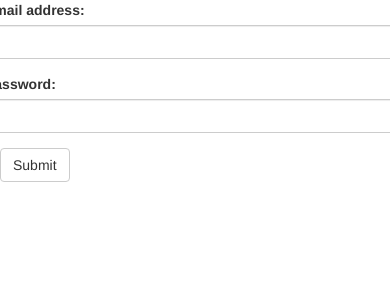
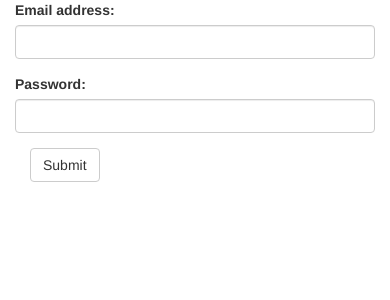
Before and after one commit to crablab/dissertation, a Flask app: page / in a window 390 px wide; the page is wider, and only the part inside the window is pictured. Shown: the top 300 px of that part. Run offline with Flask 2, Linux system fonts and the light colour scheme; some libraries are stand-ins or nearby versions.

Commit message:
Centre login form

```diff
--- a/backend/app/login/templates/login.html
+++ b/backend/app/login/templates/login.html
@@ -3,10 +3,14 @@
 
 {% block content %}
 <form class="form form-horizontal" method="post" role="form">
-    {{ form.hidden_tag() }}
-    {{ wtf.form_errors(form, hiddens="only") }}
-    {{ wtf.form_field(form.email) }}
-    {{ wtf.form_field(form.password) }}
-    {{ wtf.form_field(form.submit) }}
+    <div class="container">
+        <div class="col-md-6 col-md-offset-3">
+            {{ form.hidden_tag() }}
+            {{ wtf.form_errors(form, hiddens="only") }}
+            {{ wtf.form_field(form.email) }}
+            {{ wtf.form_field(form.password) }}
+            {{ wtf.form_field(form.submit) }}
+        </div>
+    </div>
 </form>
 {% endblock %}
```
